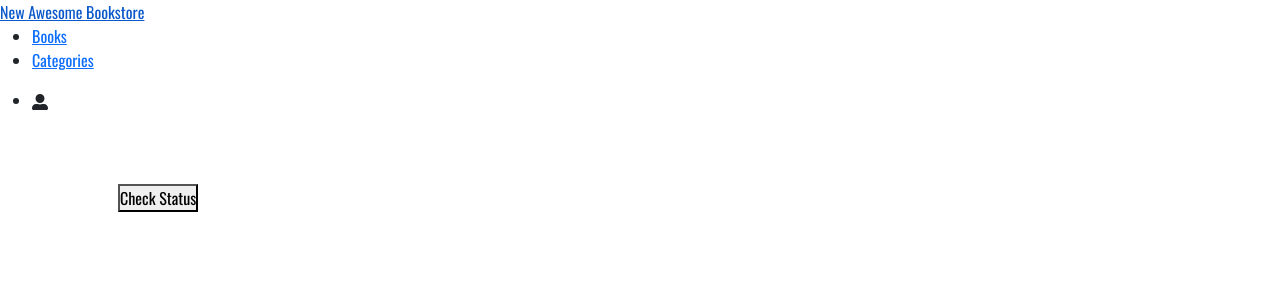
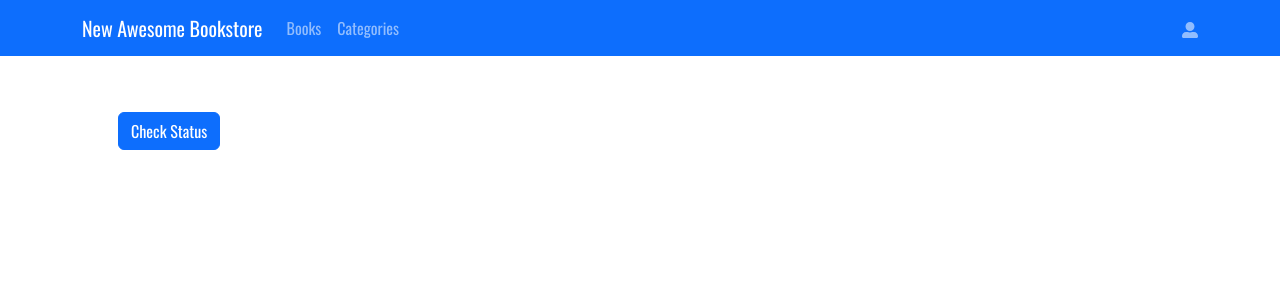
Before and after one commit to HunterX-7/New-Awesome-Bookstore, a React (Create React App) app: page /categoryPage in a window 1280 px wide. Shown: the top 300 px of the page. Built offline with nearby package versions, Linux system fonts and the light colour scheme; no server answers.

Commit message:
Add style to the navbar, book cards and book form

```diff
--- a/src/App.css
+++ b/src/App.css
@@ -11,6 +11,31 @@
   font-weight: 300;
 }
 
+.underline {
+  text-decoration: none;
+}
+
+.react-icons {
+  color: silver;
+}
+
+.progress-divider {
+  width: 0.125rem;
+  height: 4.375rem;
+  margin: 0 3.688rem 0 4.938rem;
+  background-color: #e8e8e8;
+}
+
+.circular-progress {
+  border-radius: 50%;
+  width: 5.25rem;
+  height: 5.25rem;
+  border: 5px solid #307bbe;
+  border-left-color: #e8e8e8;
+  -webkit-transform: rotate(45deg);
+  transform: rotate(45deg);
+}
+
 .App {
   text-align: center;
 }
--- a/src/App.js
+++ b/src/App.js
@@ -12,22 +12,22 @@ const App = () => {
   dispatch(getData());
   return (
     <>
-      <nav>
-        <div>
-          <Link to="./">New Awesome Bookstore</Link>
-          <div>
-            <ul>
-              <li>
-                <Link to="./">Books</Link>
+      <nav className="navbar navbar-dark bg-primary navbar-expand">
+        <div className="container">
+          <Link className="navbar-brand" to="./">New Awesome Bookstore</Link>
+          <div className="collapse navbar-collapse">
+            <ul className="navbar-nav">
+              <li className="nav-item">
+                <Link className="nav-link" to="./">Books</Link>
               </li>
-              <li>
-                <Link to="/categoryPage">Categories</Link>
+              <li className="nav-item">
+                <Link className="nav-link" to="/categoryPage">Categories</Link>
               </li>
             </ul>
           </div>
-          <div>
-            <ul>
-              <li>
+          <div className="navbar-text">
+            <ul className="navbar-nav">
+              <li className="nav-item">
                 <FaUserAlt />
               </li>
             </ul>
--- a/src/components/book.js
+++ b/src/components/book.js
@@ -1,6 +1,7 @@
 import React from 'react';
 import propTypes from 'prop-types';
 import { useDispatch } from 'react-redux';
+import { RxDividerVertical } from 'react-icons/rx';
 import { removeData } from '../redux/books/books';
 
 const Book = ({ title, author, id }) => {
@@ -11,38 +12,59 @@ const Book = ({ title, author, id }) => {
     dispatch(removeData(id));
   };
 
+  const percent = Math.floor((Math.random() * 100) + 1);
+
   return (
     <>
       <hr />
+      <div className="row align-items-center">
+        <div className="col-5">
+          <div className="d-flex justify-content-between align-items-center">
             <div>
-        <div>
-          <h5>Science Fiction</h5>
-          <h2>
+              <h5 className="mr-3 text-secondary">Science Fiction</h5>
+              <h2 className="mb-0">
                 {title}
               </h2>
-          <h2>
+              <h2 className="text-secondary weight-300 mb-0">
                 {author}
               </h2>
-          <ul>
-            <button type="button">Comments</button>
-            <button id={id} onClick={onClick} type="button">Remove</button>
-            <button type="button">Edit</button>
+              <ul className="mb-0 p-0 mt-2">
+                <a href="/" className="link-secondary underline mx-0 weight-300">Comments</a>
+                <RxDividerVertical className="react-icons" />
+                <a href="/" id={id} onClick={onClick} className="link-secondary underline mx-0 weight-300">Remove</a>
+                <RxDividerVertical className="react-icons" />
+                <a href="/" className="link-secondary underline mx-0 weight-300">Edit</a>
               </ul>
             </div>
 
-        <div>
-          <h2>75%</h2>
-          <p>Completed</p>
+          </div>
+        </div>
+        <div className="col-7">
+          <div className="d-flex justify-content-between align-items-center">
+
+            <div className="circular-progress" />
+
+            <div className="text-center mr-3">
+              <h2>
+                {percent}
+                %
+              </h2>
+              <p className="text-secondary">Completed</p>
             </div>
 
+            <div className="progress-divider" />
+
+            <div className="d-flex align-items-center">
               <div>
-          <div>
-            <h5>CURRENT CHAPTER</h5>
-            <h3>Chapter 12: A New Arrival</h3>
-            <button type="button">UPDATE PROGRESS</button>
+                <h5 className="text-secondary weight-300">CURRENT CHAPTER</h5>
+                <h3 className="weight-300">Chapter 12: A New Arrival</h3>
+                <button type="button" className="btn btn-primary weight-300">UPDATE PROGRESS</button>
               </div>
             </div>
           </div>
+        </div>
+      </div>
+
     </>
   );
 };
--- a/src/components/bookForm.js
+++ b/src/components/bookForm.js
@@ -21,16 +21,18 @@ const BookForm = () => {
   return (
     <form onSubmit={onSubmit}>
       <hr />
-      <h2>Add New Book</h2>
+      <h2 className="text-secondary">Add New Book</h2>
       <div className="row g-3">
-        <div className="col">
-          <input onChange={(e) => setTitle(e.target.value)} value={title} type="text" id="book-name" placeholder="Book Title" required />
+        <div className="col-6 ms-auto">
+          <input onChange={(e) => setTitle(e.target.value)} value={title} type="text" id="book-name" className="form-control" placeholder="Book Title" required />
         </div>
-        <div className="col">
-          <input onChange={(e) => setAuthor(e.target.value)} value={author} type="text" id="book-author" placeholder="Book Author" required />
+        <div className="col-4 ms-auto">
+          <input onChange={(e) => setAuthor(e.target.value)} value={author} type="text" id="book-author" className="form-control" placeholder="Book Author" required />
         </div>
-        <div className="col">
-          <button type="submit">ADD BOOK</button>
+        <div className="col-2 ms-auto">
+          <div className="d-grid">
+            <button type="submit" className="btn btn-primary">ADD BOOK</button>
+          </div>
         </div>
       </div>
     </form>
--- a/src/pages/categoryPage.js
+++ b/src/pages/categoryPage.js
@@ -10,7 +10,7 @@ const Categories = () => {
   return (
     <div className="container p-5">
       <h4>{check}</h4>
-      <button onClick={onClick} type="button">Check Status</button>
+      <button onClick={onClick} type="button" className="btn btn-primary">Check Status</button>
     </div>
   );
 };
```
Lines whose indentation alone changed are shown as unchanged.
